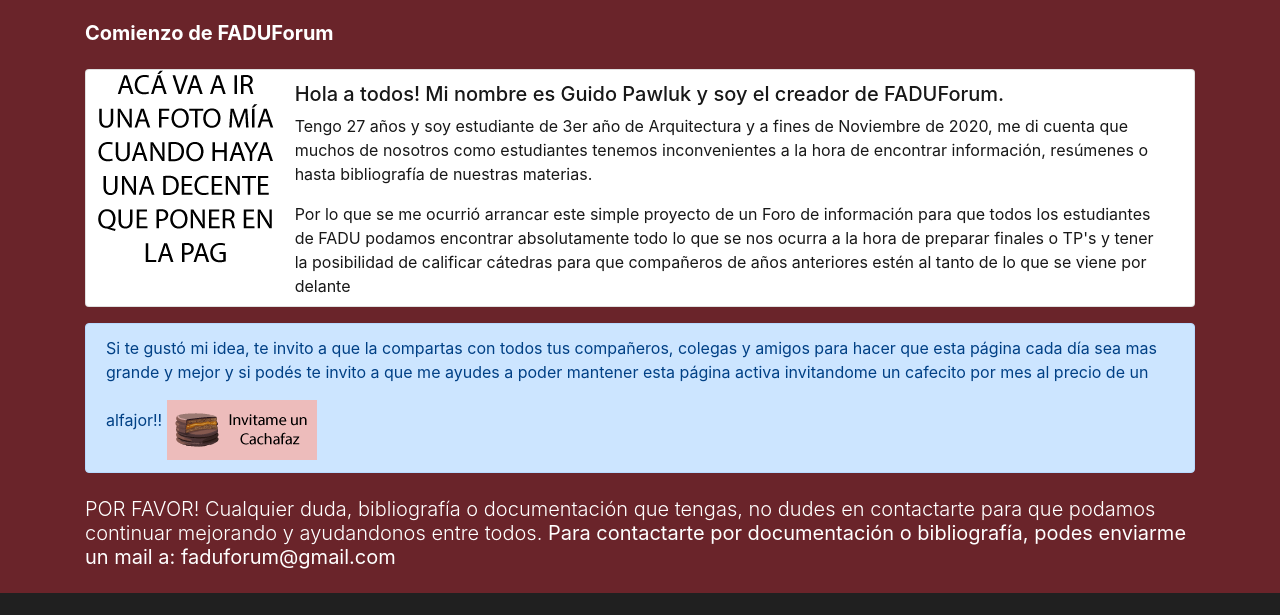
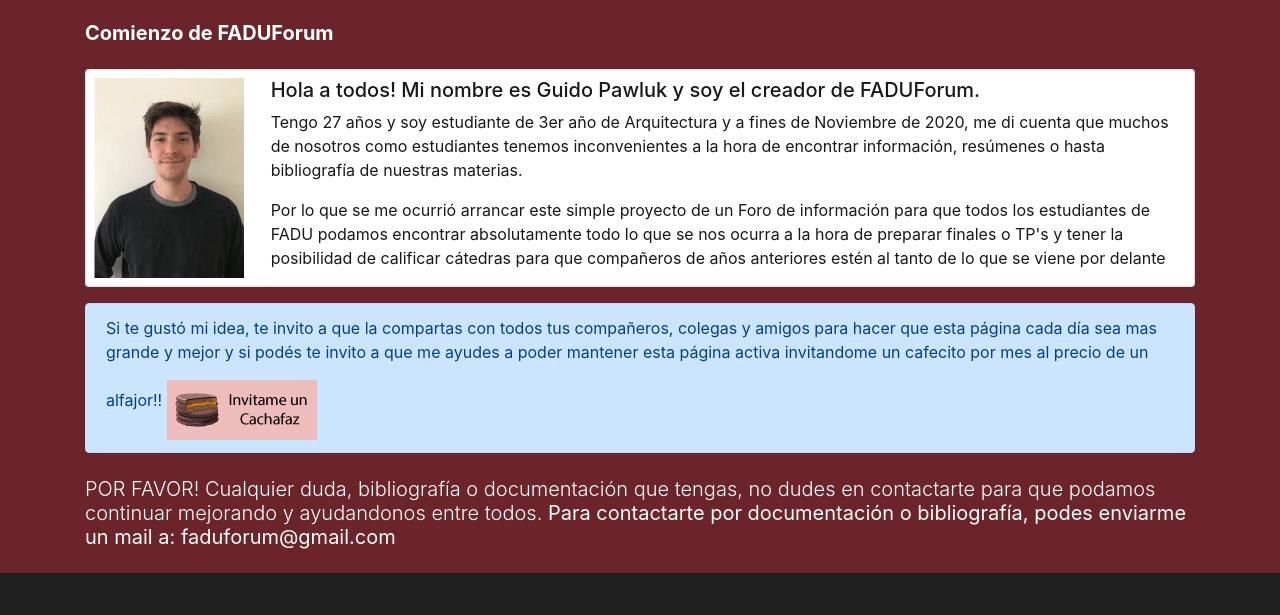
Before and after one commit to GritiusX/FADUForum, a website: page acerca.html in a window 1280 px wide. Shown: the part 156-771 px from the top of the page. Drawn offline with nearby package versions, Linux system fonts and the light colour scheme.

Commit message:
agregada la foto de perfil en la pagina de Acerca

```diff
--- a/acerca.html
+++ b/acerca.html
@@ -67,12 +67,12 @@
 
 		<div class="card mb-3">
 			<div class="row no-gutters">
-				<div class="col-md-2 text-center">
-					<img src="img/foto1.png" alt="Guido Pawluk">
+				<div class="col-md-2 px-2 py-2">
+					<img src="img/Foto-actual2.png" alt="Guido Pawluk">
 				</div>
 				<div class="col-md-10">
-					<div class="card-body px-4 py-2">
-						<h5 class="mt-1">Hola a todos! Mi nombre es Guido Pawluk y soy el creador de FADUForum.</h5>
+					<div class="card-body py-2 pr-2">
+						<h5>Hola a todos! Mi nombre es Guido Pawluk y soy el creador de FADUForum.</h5>
 						<p class="card-text">Tengo 27 años y soy estudiante de 3er año de Arquitectura y a fines de
 							Noviembre de 2020, me di cuenta que muchos de nosotros como estudiantes tenemos
 							inconvenientes a la hora de encontrar información, resúmenes o hasta bibliografía de
```
Also changed, not shown: index.html (+7 -0 lines), img/Foto actual.jpeg (added), img/Foto-actual2.png (added).
